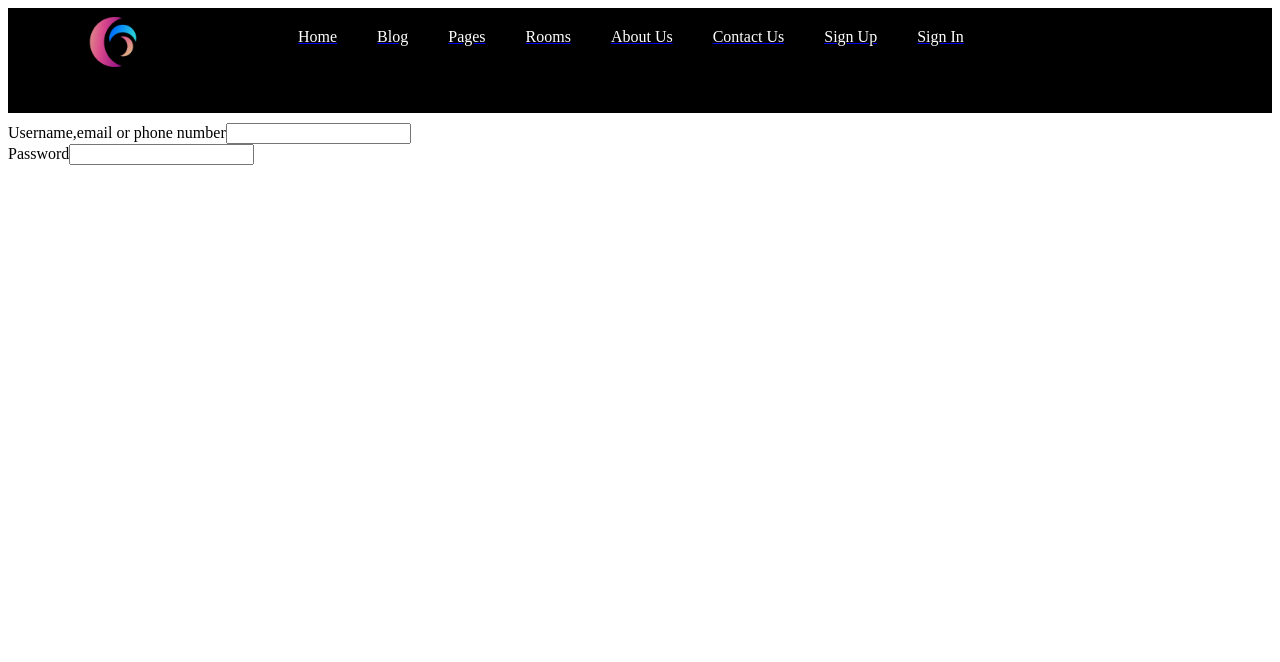
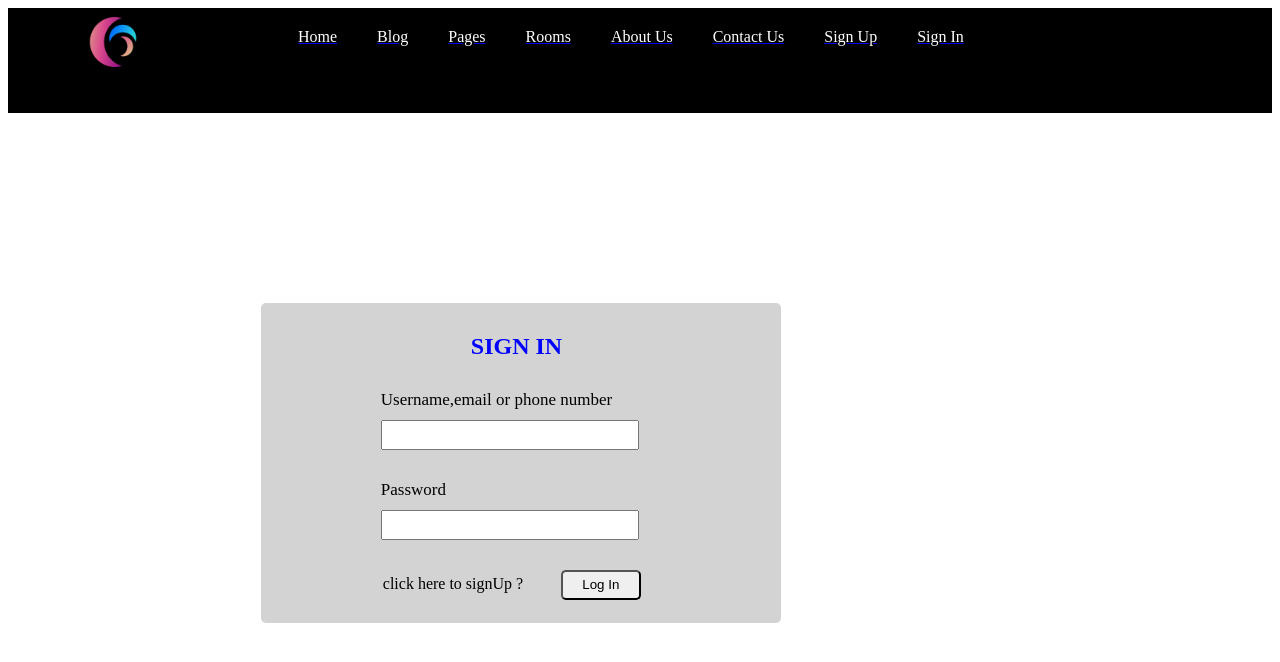
Before and after one commit to sachin-bhadoriya/Hotel_Website, a React (Vite) app: page /SignIn in a window 1280 px wide. Shown: the top 662 px of the page. Built offline with nearby package versions, Linux system fonts and the light colour scheme.

Commit message:
add create context in ClassContext and use in signIn and sign up

```diff
--- a/src/App.jsx
+++ b/src/App.jsx
@@ -1,3 +1,4 @@
+// in props first letter must be in lowercase
 import { useState } from 'react';
 //import reactLogo from './assets/react.svg'
 import {BrowserRouter as Router, Route,Routes,Link,Navigate} from 'react-router-dom';
@@ -11,23 +12,22 @@ import Rooms from './Components/Rooms';
 import Blog from './Components/Blog';
 import ContactUs from './Components/ContactUs';
 import LogoImage from  './Components/JSXFile/Logo';
-import SignUp from './Components/JSXFile/SignUP';
+import SignUp from    './Components/JSXFile/SignUP';
 import SignIn from './Components/JSXFile/SignIn';
+import {MyProvider} from './Components/BodyFile/ClassContext';
 
 
-function App() {
+function App({contextValue}) {
   const [count, setCount] = useState(0)
   const [signUpData,setsignUpData] = useState({
     username:"",
     email:"",
     contactnumber:""
   });
+  /* getDataFrom Signup component*/
 const getDataFromSignUp =(data)=>{
   console.log("it is getDataFromSignUp");
   setsignUpData(data);
-  console.log(signUpData.email);
-  console.log(signUpData.username);
-  console.log(signUpData.contactnumber);
 }
   return (
     <>
@@ -46,8 +46,8 @@ const getDataFromSignUp =(data)=>{
                       <Route path="/Rooms"  element={<Rooms/>}/>
                       <Route path="/AboutUs"  element={<AboutUs/>}/>
                       <Route path="/ContactUs" element={<ContactUs/>}/>
-                      <Route path="/SignUp" element={<SignUp signUpData={getDataFromSignUp}/>} />
-                      <Route path="/SignIn" element={<SignIn />}/>
+                      <Route path="/SignUp" element={<SignUp signUpData={getDataFromSignUp}/>} />  { /* callback function*/}
+                      <Route path="/SignIn" element={<SignIn/>}/>
 
                       {/* Add more routes here for other components if needed */}
                       <Route path="/" element={<Navigate to="/Home" />} />
@@ -55,8 +55,6 @@ const getDataFromSignUp =(data)=>{
 
         </div>
       </Router>
-
-
     </>
   );
 }
--- /dev/null
+++ b/src/Components/BodyFile/ClassContext.jsx
@@ -0,0 +1,17 @@
+import React, {useState,createContext} from 'react';
+//create context
+const UserContext = createContext();
+// store registration data and pass in SignIn
+const MyProvider = ({children})=>{
+    const [registrations,setRegistrations]  = useState([]);
+    const addRegistrations = (newregistration)=>{
+        setRegistrations((prev)=>[...prev,newregistration]);
+
+    };
+    return (
+        <UserContext.Provider  value={{registrations,addRegistrations}}>
+        {children}   {/*Render the children here */}
+        </UserContext.Provider>
+    );
+};
+export {UserContext, MyProvider};
--- a/src/Components/CSSFile/SignIn.module.css
+++ b/src/Components/CSSFile/SignIn.module.css
@@ -0,0 +1,50 @@
+.SignIn_container {
+    background-color:lightgrey;
+   padding:10px;
+   width:500px;
+   border-radius:5px;
+   margin-left:20%;
+   margin-top:15%;
+   height:300px;    /*height of the background*/
+}
+/*  header of signIN */
+.SignInHeader{
+justify-content : center;
+padding-left:40%;
+color:blue;
+}
+.SignUpLink{
+    justify-content:center;
+    margin-top:-25px;
+    margin-left:7em;
+}
+.usernameContainer,
+.passContainer {
+    margin: 30px 20px 30px 100px; /* Space between input fields */
+
+}
+
+.signIn_dataInput{
+    display : flex;
+    width:250px;
+    height:24px;
+    font-size:medium;
+    margin:10px;
+    justify-content: center;
+
+}
+.signInLabel{
+    font-size:17px;
+    margin:10px;
+}
+.signin_Button{
+    width:80px;
+    height:30px;
+    margin-left : 290px;
+    border-radius:5px;
+
+}
+.signin_Button:hover{
+background-color:green;
+transition: 0.5s;
+}
--- a/src/Components/JSXFile/SignIn.jsx
+++ b/src/Components/JSXFile/SignIn.jsx
@@ -1,17 +1,53 @@
-import React from 'react';
-import Styles from '../CSSFile/SignIn.module.css'
+import React,{useState,useContext} from 'react';
+import Styles from '../CSSFile/SignIn.module.css';
+import {UserContext} from '../BodyFile/ClassContext';
+
+
 const SignIn = ()=>{
+    const [signInData,setsignInData] = useState({
+        l_username :"",
+        l_password: ""
+    });
+
+   const {registrations} = useContext(UserContext);
+
+    const handleInputChange = (event)=>{
+        const{name,value} = event.target;
+        setsignInData({
+            ...signInData ,  // copy the existing from data
+            [name] : value
+        });
+
+    };
+    const checkLogin=(event)=>{
+        event.preventDefault();
+        const user = registrations.find(registrations=>(
+            registrations.username === signInData.l_username || registrations.password === signInData.l_password
+        ));
+        if (user) {
+            console.log("Login successful: ", user);
+        }else{
+console.log("login failed: ");
+        }
+
+    };
     return (
         <>
-           <div>
-            <div>
-                <label htmlFor="username" required >Username,email or phone number</label>
-                <input  id ="username" type="text" />
+
+           <div  className={Styles.SignIn_container}>
+            <form onSubmit={checkLogin}>
+                <h2 className={Styles.SignInHeader}>SIGN IN</h2>
+            <div className={Styles.usernameContainer}>
+                <label className={Styles.signInLabel} htmlFor="username" required >Username,email or phone number</label>
+                <input className={Styles.signIn_dataInput} id ="username" type="text" onChange={handleInputChange} name="l_username"/>
             </div>
-            <div>
-                <label htmlFor="pass" required>Password</label>
-                <input type="password" />
+            <div className={Styles.passContainer}>
+                <label className={Styles.signInLabel}htmlFor="signIn_pass" required>Password</label>
+                <input className={Styles.signIn_dataInput} id ="signIn_pass" type="password" onChange={handleInputChange} name="l_password"/> { /* // login username   and login password*/}
             </div>
+            <button className={Styles.signin_Button} onClick={checkLogin}>Log In</button>
+            <p className={Styles.SignUpLink}>click here to  signUp ?</p>
+            </form>
            </div>
 
         </>
--- a/src/Components/JSXFile/SignUp.jsx
+++ b/src/Components/JSXFile/SignUp.jsx
@@ -1,7 +1,14 @@
-import React,{useState} from 'react';
+import React,{useState,useContext} from 'react';
 import Styles from '../CSSFile/SignUp.module.css';
+import { UserContext } from '../BodyFile/ClassContext';
 
 const SignUp =({signUpData})=>{
+const {registrations,addRegistrations} = useContext(UserContext);
+const [passwordError,setPasswordError] = useState('');
+const [matchError,setMatchError] = useState('');
+const [password, setPassword] = useState('');
+const [isValid, setIsValid] = useState(false);
+
     const [FormData,setFormData] = useState({
         username:"",
         email:"",
@@ -10,21 +17,47 @@ const SignUp =({signUpData})=>{
         confirmpass:""
     });
 
+    const validatePassword = (pwd)=>{
+        const regex = /^(?=.*[0-9])(?=.*[A-Z])(?=.*[a-z])(?=.*\W).{8,32}$/;
+        return regex.test(pwd);
+
+    };
+
     const handleInputChange =(event)=>{
         const{name, value}=event.target;
         setFormData({
             ...FormData,
             [name]:value
-        })
+        });
+        //validate password and confirm password
+        if(name ==='password'){
+            if(!validatePassword(value)){
+                setPasswordError('Password must be 8-32 characters long, include uppercase,lowercase, number and special character.')
+            }else{
+                setPasswordError('');
+            }
+        }
+        if(name ==='confirmpass'){
+            if(value !== FormData.password){
+                setMatchError('Password do not match');
+            }else{
+                console.log(`${FormData.password}`);
+                setMatchError('');
+            }
+        }
+    };
 
-    };
     const getUserDetails = (event)=>{
         event.preventDefault();
-        console.log(`username ${FormData.username}`)
-        console.log(`email ${FormData.email}`);
+       //check if there are any errors before proceeding
+       if(passwordError || matchError){
+        return; //  prevent form submission if there are error
+       }
+       //call the signUpData and addRegistration function
         signUpData(FormData);
+        addRegistrations(FormData);
+    }
 
-    }
     return (
         <>
 
@@ -32,7 +65,7 @@ const SignUp =({signUpData})=>{
             <form  id="SignUpForm"className={Styles.signup_form} onSubmit={getUserDetails}>
             <div className={Styles.name_container}>
                 <label className={Styles.label_container} htmlFor="fullname" required >FULL NAME: </label>
-                <input className={Styles.input_container} type="text" name="username" onChange={handleInputChange}/>
+                <input className={Styles.input_container} type="text" name="username" onChange={handleInputChange} required/>
             </div>
             <div>
                 <label className={Styles.label_container}htmlFor="contactnumber"> CONTACT NUMBER:</label>
@@ -45,10 +78,12 @@ const SignUp =({signUpData})=>{
             <div>
                 <label className={Styles.label_container} htmlFor="pass">PASSWORD</label>
                 <input className={Styles.input_container} id = "pass"type="password" name="password" onChange={handleInputChange} required/>
+                <label className={Styles.password_Error} htmlFor="pass">{passwordError}</label>
             </div>
             <div>
                 <label className={Styles.label_container} htmlFor="confirmpass">CONFIRM PASSWORD : </label>
                 <input className={Styles.input_container} id="confirmpass" type="password" name="confirmpass" onChange={handleInputChange} required/>
+                <label className={Styles.match_Error} htmlFor="pass">{matchError}</label>
             </div>
             <div>
                 <button
--- a/src/main.jsx
+++ b/src/main.jsx
@@ -1,10 +1,13 @@
-import { StrictMode } from 'react'
-import { createRoot } from 'react-dom/client'
+import React, { StrictMode } from 'react';
+import { createRoot } from 'react-dom/client';
+import { MyProvider } from './Components/BodyFile/ClassContext';
 
 import App from './App.jsx'
 
 createRoot(document.getElementById('root')).render(
-  <StrictMode>
-    <App />
-  </StrictMode>,
-)
+  <React.StrictMode>
+    <MyProvider>
+      <App />
+    </MyProvider>
+  </React.StrictMode>
+);
```
Also changed, not shown: src/Components/CSSFile/SignUp.module.css (+65 -16 lines).
